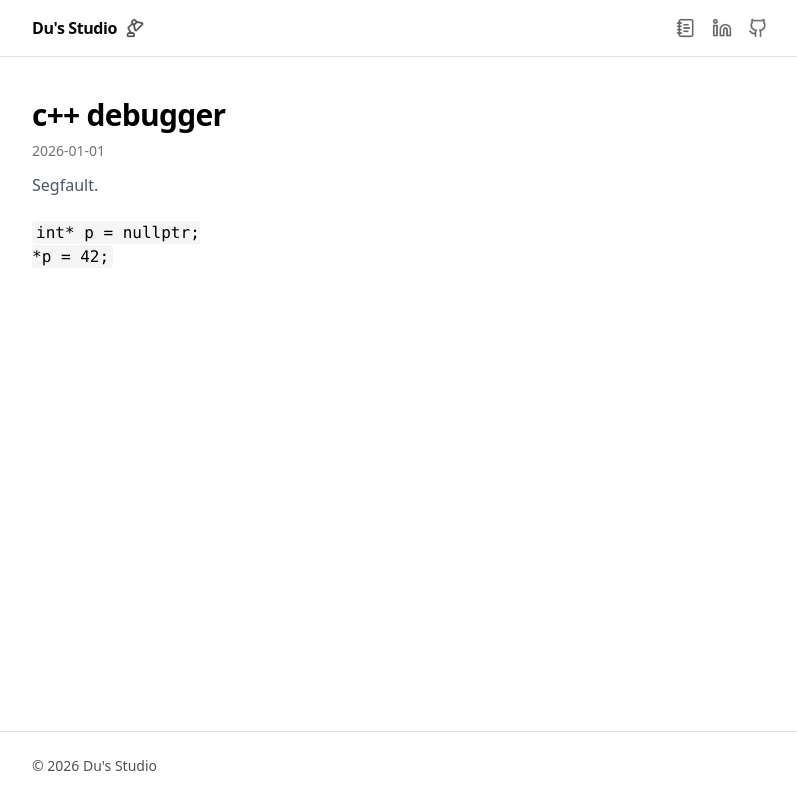
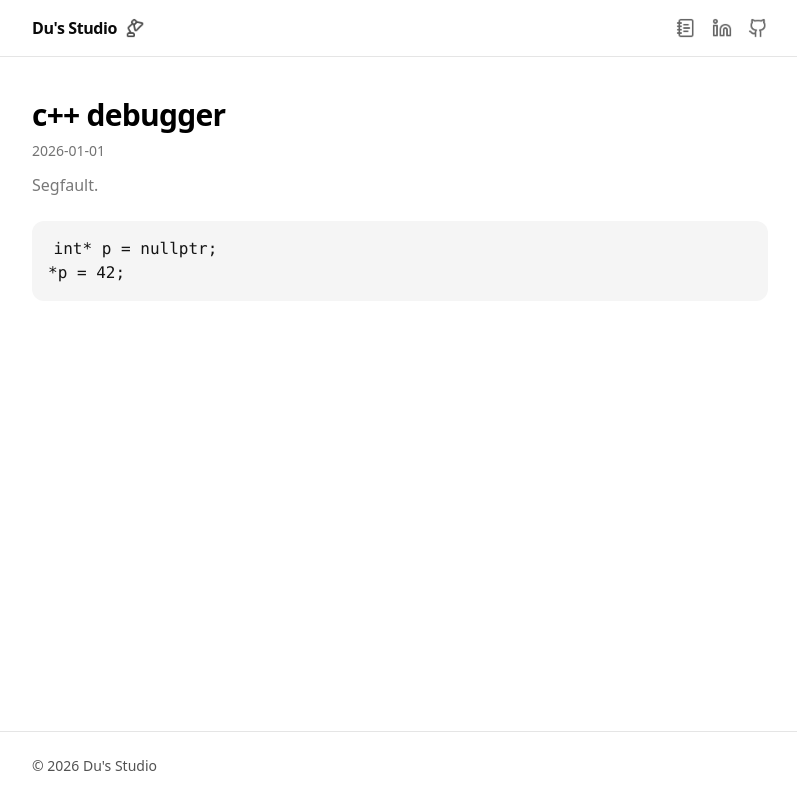
Before and after one commit to soilmilk/studiobydu.co, a Next.js app: page /blog/why-i-build in a window 1280 px wide. Shown: the whole page, without its empty margins (240-1037 px from the left). Built offline with nearby package versions, Linux system fonts and the light colour scheme.

Commit message:
Fixed color schemes

```diff
--- a/app/blog/[slug]/page.tsx
+++ b/app/blog/[slug]/page.tsx
@@ -28,7 +28,9 @@ export default async function BlogPostPage({
           </h1>
           <p className="mt-2 text-sm text-neutral-500">{meta.date}</p>
           {meta.description ? (
-            <p className="mt-3 text-slate-600">{meta.description}</p>
+            <p className="mt-3 text-[rgb(var(--muted-soft))]">
+              {meta.description}
+            </p>
           ) : null}
         </header>
 
--- a/app/blog/page.tsx
+++ b/app/blog/page.tsx
@@ -10,7 +10,7 @@ export default function BlogIndex() {
       <div className="flex flex-col gap-6">
         <div>
           <h1 className="text-2xl font-semibold tracking-tight">Notes</h1>
-          <p className="mt-1 text-neutral-700">
+          <p className="mt-1 text-[rgb(var(--muted-soft))]">
             Build logs, ideas, lessons, and receipts.
           </p>
         </div>
@@ -29,7 +29,7 @@ export default function BlogIndex() {
                   <span className="text-xs text-neutral-500">{p.date}</span>
                 </div>
                 {p.description ? (
-                  <p className="mt-2 text-sm text-neutral-700">
+                  <p className="mt-2 text-sm text-[rgb(var(--muted-soft))]">
                     {p.description}
                   </p>
                 ) : null}
--- a/app/globals.css
+++ b/app/globals.css
@@ -53,12 +53,35 @@
   @apply underline underline-offset-4;
 }
 
-.prose code {
-  @apply rounded bg-neutral-100 px-1 py-0.5;
+.prose p {
+  margin: 1rem 0;
 }
 
-.prose p {
-  margin: 1rem 0;
+/* Inline code */
+.prose code {
+  color: rgb(20 20 20);
+  padding: 0.15em 0.35em;
+  font-weight: 500;
+}
+
+.dark .prose code {
+  color: rgb(255, 255, 255);
+  padding: 0.15em 0.35em;
+  font-weight: 500;
+}
+
+/* Code blocks */
+.prose pre {
+  background-color: rgb(245 245 245);
+  color: rgb(20 20 20);
+  padding: 1rem;
+  border-radius: 0.75rem;
+  overflow-x: auto;
+}
+
+.dark .prose pre {
+  background-color: rgba(190, 190, 190, 0.252);
+  color: rgb(240 240 240);
 }
 
 @keyframes lamp-pulse {
```
